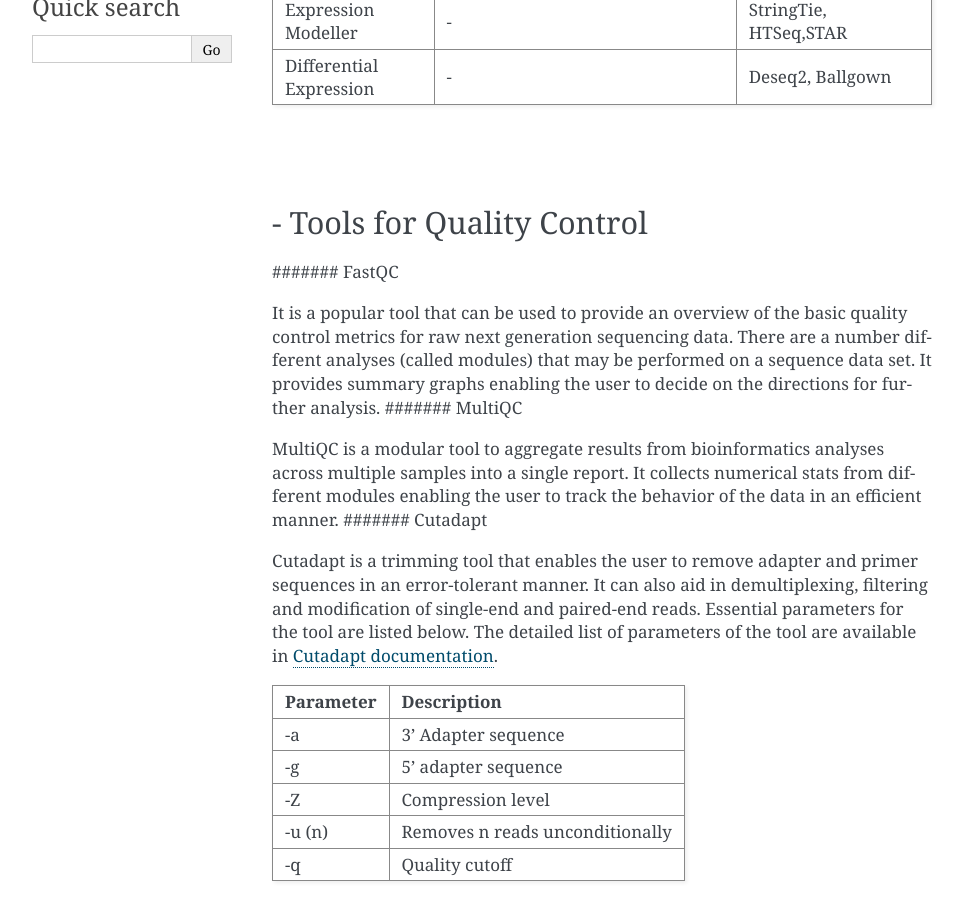
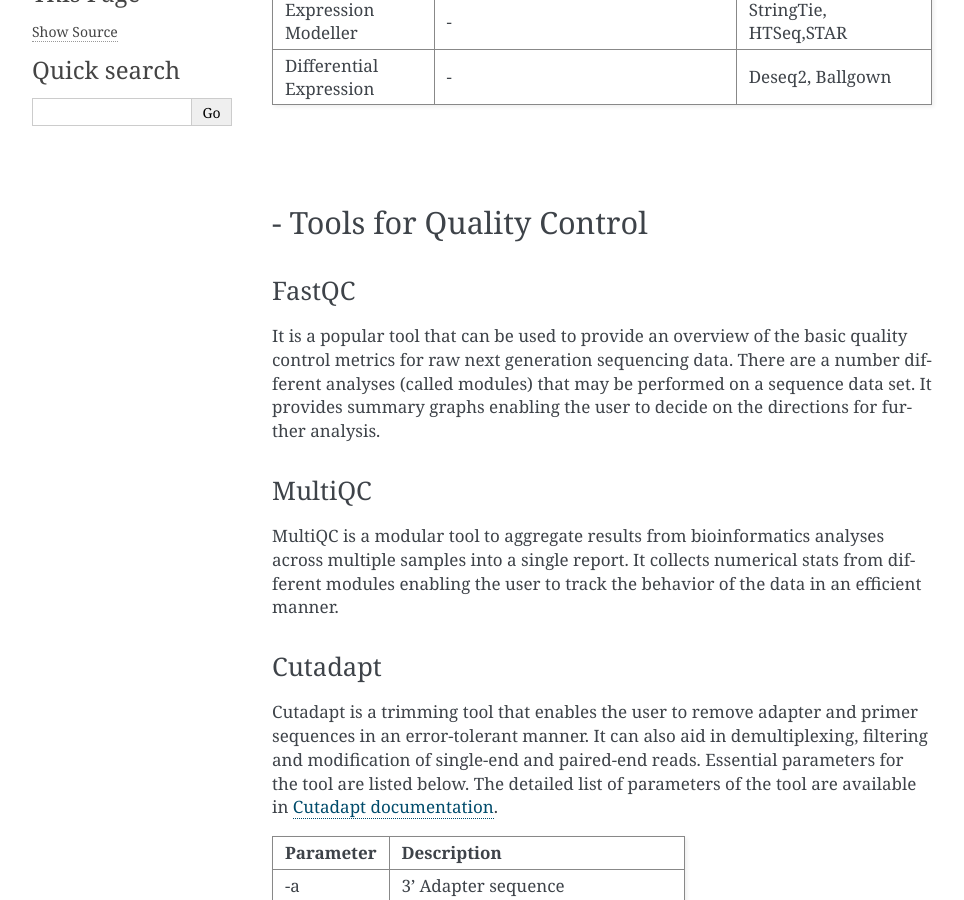
Before and after one commit to anjanaanilkumar1289/iCOMIC_doc, a Sphinx documentation site: the page built from docs/walkthrough.md, in a window 1280 px wide and 900 px high, scrolled down 801 px. Shown: the whole window, without its empty margins (148-1112 px from the left). Built offline with Sphinx 7.4.7, drawn with Linux system fonts in a browser that asks for light colours; some of the changed text lies outside the part shown.

```diff
--- a/docs/walkthrough.md
+++ b/docs/walkthrough.md
@@ -32,13 +32,13 @@ Table shows the tools incorporated in iCOMIC
 
 
 #### - Tools for Quality Control
-####### FastQC
+###### FastQC
 
 It is a popular tool that can be used to provide an overview of the basic quality control metrics for raw next generation sequencing data. There are a number different analyses (called modules) that may be performed on a sequence data set. It provides summary graphs enabling the user to decide on the directions for further analysis.
-####### MultiQC
+###### MultiQC
 
 MultiQC is a modular tool to aggregate results from bioinformatics analyses across multiple samples into a single report. It collects numerical stats from different modules enabling the user to track the behavior of the data in an efficient manner.
-####### Cutadapt
+###### Cutadapt
 
 Cutadapt is a trimming tool that enables the user to remove adapter and primer sequences in an error-tolerant manner. It can also aid in demultiplexing, filtering and modification of single-end and paired-end reads. Essential parameters for the tool are listed below. The detailed list of parameters of the tool are available in [Cutadapt documentation](https://cutadapt.readthedocs.io/en/stable/guide.html#adapter-types).
 
```
